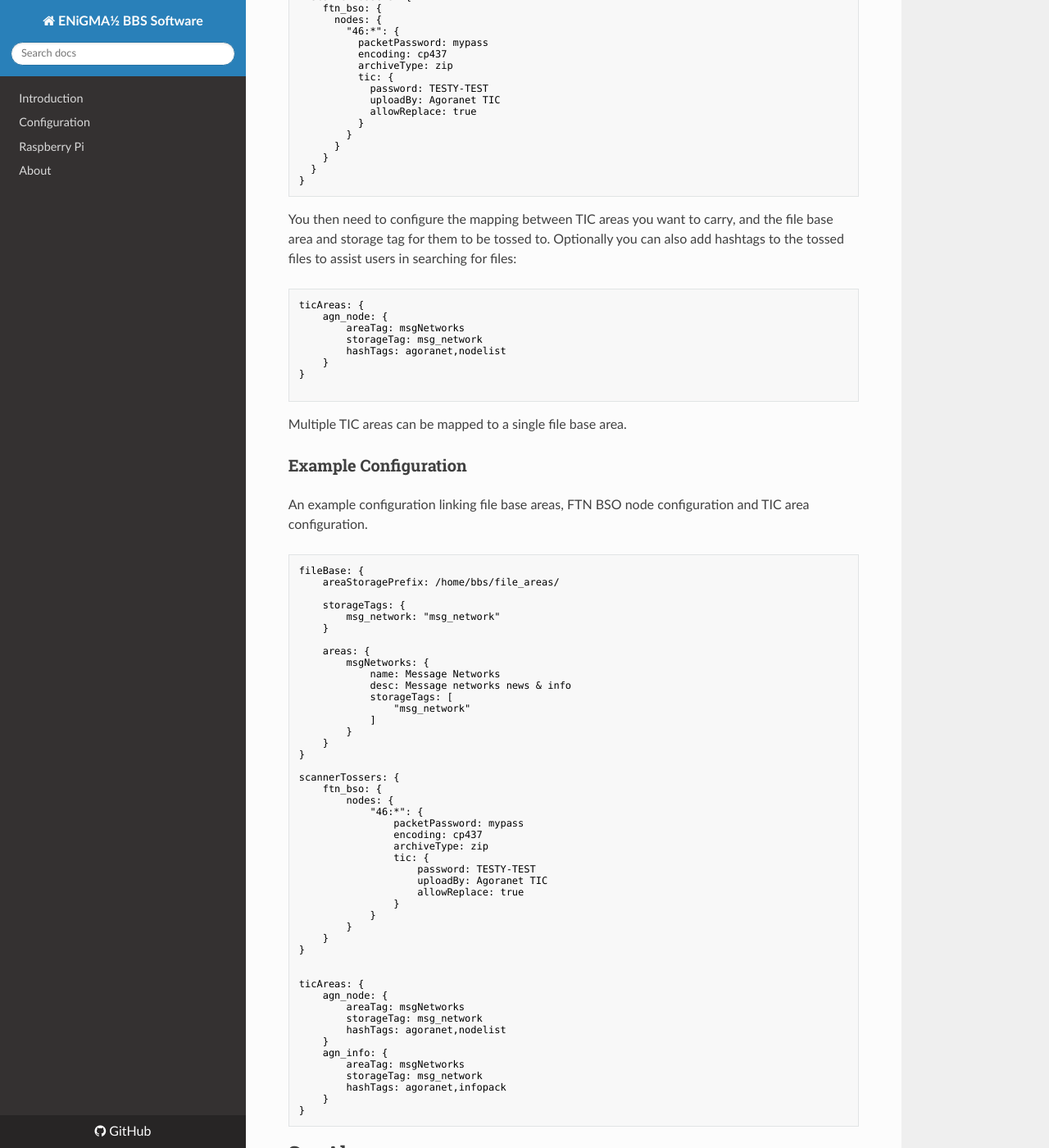
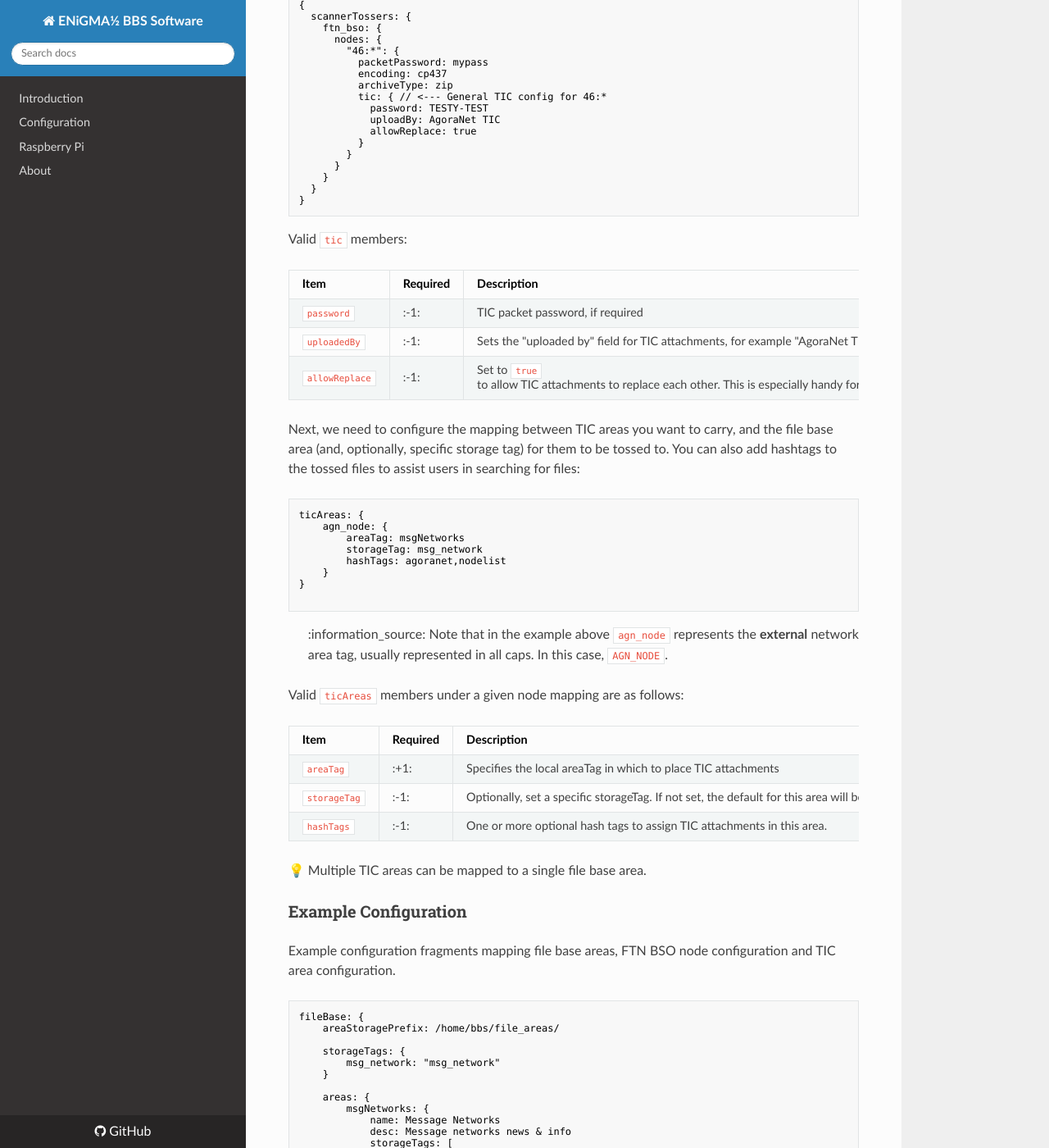
Before and after one commit to NuSkooler/enigma-bbs, an MkDocs documentation site: the page built from docs/_docs/filebase/tic-support.md, in a window 1280 px wide and 1400 px high, scrolled down 314 px. Shown: the whole window at 82% size. Built offline with MkDocs 1.6.1, drawn with Linux system fonts in a browser that asks for light colours; nearby versions of some CDN libraries; old or Windows-style settings are respelled for this version of MkDocs; some of the changed text lies outside the part shown.

Commit message:
TIC attachment doc updates

````diff
--- a/docs/_docs/filebase/tic-support.md
+++ b/docs/_docs/filebase/tic-support.md
@@ -3,7 +3,7 @@ layout: page
 title: TIC Support
 ---
 ## TIC Support
-ENiGMA½ supports FidoNet-Style TIC file attachments by mapping TIC areas to local file areas.
+ENiGMA½ supports FidoNet-Style TIC file attachments by mapping external TIC area tags to local file areas.
 
 Under a given node defined in the `ftn_bso` config section in `config.hjson` (see
 [BSO Import/Export](../messageareas/bso-import-export.md)), TIC configuration may be supplied:
@@ -17,9 +17,9 @@ Under a given node defined in the `ftn_bso` config section in `config.hjson` (se
           packetPassword: mypass
           encoding: cp437
           archiveType: zip
-          tic: {
+          tic: { // <--- General TIC config for 46:*
             password: TESTY-TEST
-            uploadBy: Agoranet TIC
+            uploadBy: AgoraNet TIC
             allowReplace: true
           }
         }
@@ -29,7 +29,15 @@ Under a given node defined in the `ftn_bso` config section in `config.hjson` (se
 }
 ```
 
-You then need to configure the mapping between TIC areas you want to carry, and the file base area and storage tag for them to be tossed to. Optionally you can also add hashtags to the tossed files to assist users in searching for files:
+Valid `tic` members:
+
+| Item | Required | Description |
+|--------|---------------|------------------|
+| `password` | :-1: | TIC packet password, if required |
+| `uploadedBy` | :-1: | Sets the "uploaded by" field for TIC attachments, for example "AgoraNet TIC" |
+| `allowReplace` | :-1: | Set to `true` to allow TIC attachments to replace each other. This is especially handy for things like weekly node list attachments |
+
+Next, we need to configure the mapping between TIC areas you want to carry, and the file base area (and, optionally, specific storage tag) for them to be tossed to. You can also add hashtags to the tossed files to assist users in searching for files:
 
 ```hjson
 ticAreas: {
@@ -41,10 +49,22 @@ ticAreas: {
 }
 
 ```
-Multiple TIC areas can be mapped to a single file base area.
+
+> :information_source: Note that in the example above `agn_node` represents the **external** network area tag, usually represented in all caps. In this case, `AGN_NODE`.
+
+Valid `ticAreas` members under a given node mapping are as follows:
+
+| Item | Required | Description |
+|--------|---------------|------------------|
+| `areaTag` | :+1: | Specifies the local areaTag in which to place TIC attachments |
+| `storageTag` | :-1: | Optionally, set a specific storageTag. If not set, the default for this area will be used. |
+| `hashTags` | :-1: | One or more optional hash tags to assign TIC attachments in this area. |
+
+
+💡 Multiple TIC areas can be mapped to a single file base area.
 
 ### Example Configuration
-An example configuration linking file base areas, FTN BSO node configuration and TIC area configuration.
+Example configuration fragments mapping file base areas, FTN BSO node configuration and TIC area configuration.
 
 ```hjson
 fileBase: {
@@ -79,22 +99,24 @@ scannerTossers: {
                 }
             }
         }
+
+        ticAreas: {
+            // here we map AgoraNet AGN_NODE -> local msgNetworks file area
+            agn_node: {
+                areaTag: msgNetworks
+                storageTag: msg_network
+                hashTags: agoranet,nodelist
+            }
+            agn_info: {
+                areaTag: msgNetworks
+                storageTag: msg_network
+                hashTags: agoranet,infopack
+            }
+        }
     }
 }
 
 
-ticAreas: {
-    agn_node: {
-        areaTag: msgNetworks
-        storageTag: msg_network
-        hashTags: agoranet,nodelist
-    }
-    agn_info: {
-        areaTag: msgNetworks
-        storageTag: msg_network
-        hashTags: agoranet,infopack
-    }
-}
 ```
 
 ## See Also
````
